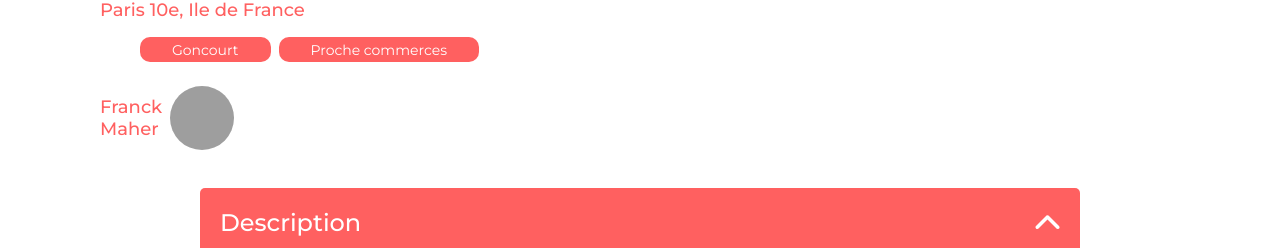
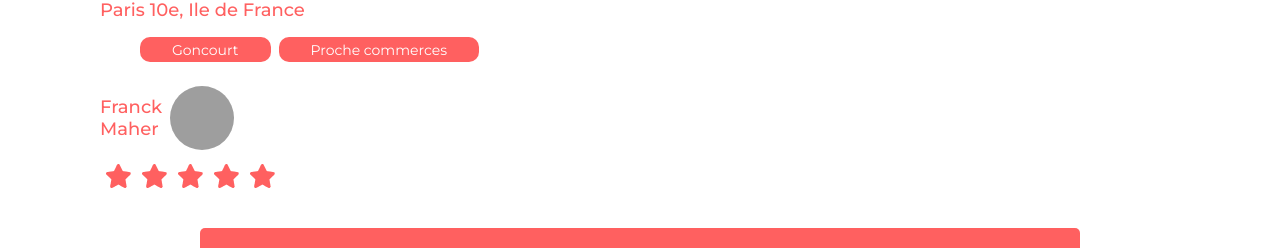
Before and after one commit to sinkuu77/kasa, a React (Create React App) app: page /logement/0979876d in a window 1280 px wide. Shown: the part 671-919 px from the top of the page. Built offline with nearby package versions, Linux system fonts and the light colour scheme; grey boxes are pictures that could not be loaded.

Commit message:
Résolu une erreur pour le rating

```diff
--- a/src/components/LogementContents.js
+++ b/src/components/LogementContents.js
@@ -1,9 +1,12 @@
 import "../styles/LogementContents.scss"
+import starActive from "../assets/star-active 1.png"
+import starInactive from "../assets/star-inactive 1.png"
 
 
 export default function LogementContents({id, title, location, tags, rating, hostName, hostPic}) {
     const locationTxt = location ? location.split("-") : []
     const hostTxt = hostName ? hostName.split(" ") : []
+    const ratingToNumber = rating ? Number(rating) : 0
     return (
         <div className='contents'>
 
@@ -19,7 +22,12 @@ export default function LogementContents({id, title, location, tags, rating, hos
                 {<p className='contents__host--name'>{hostTxt[0]}<br />{hostTxt[1]}</p>}
                 <img className='contents__host--img' src={hostPic} alt='The face of a host' />
             </div>
-            <p>{rating}</p>
+            {rating ?
+                [...Array(ratingToNumber)].map((star, index) => <img key={`${index}-${star}`}src={starActive} alt='active star'/>)
+                : ""}
+            {rating ?
+                [...Array(5 - ratingToNumber)].map((star, index) => <img key={`${index}-${star}`}src={starInactive} alt='inactive star'/>)
+                : ""}
         </div>
         </div>
     )
--- a/src/pages/Logement.js
+++ b/src/pages/Logement.js
@@ -1,7 +1,5 @@
 import { useNavigate, useParams} from 'react-router-dom'
 import { useState, useEffect } from 'react'
-import starActive from "../assets/star-active 1.png"
-import starInactive from "../assets/star-inactive 1.png"
 import LogementContents from '../components/LogementContents'
 import Carrousel from "../components/Carrousel"
 import Collapse from '../components/Collapse'
@@ -36,7 +34,7 @@ export default function Logement() {
             title={logements.title}
             location={logements.location}
             tags={logements.tags}
-            //rating={logements.rating ? [...Array(+logements.rating)].map((star) => <img key={`${id}-${star}`}src={starActive} alt='pink star'/>) : ""}
+            rating={logements.rating}
             hostName={logements.host ? logements.host.name : ""}
             hostPic={logements.host ? logements.host.picture : ""}
         />
```
